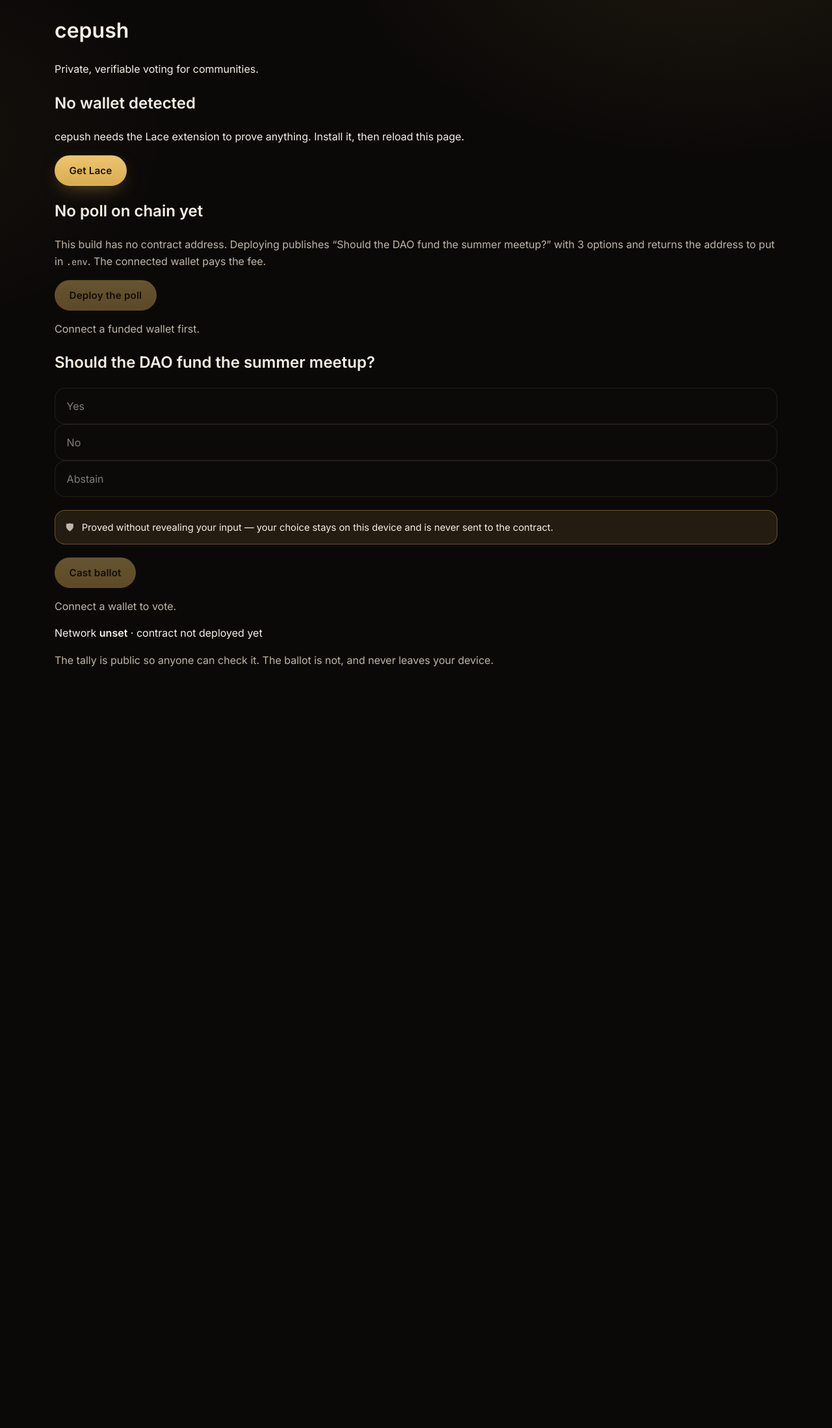
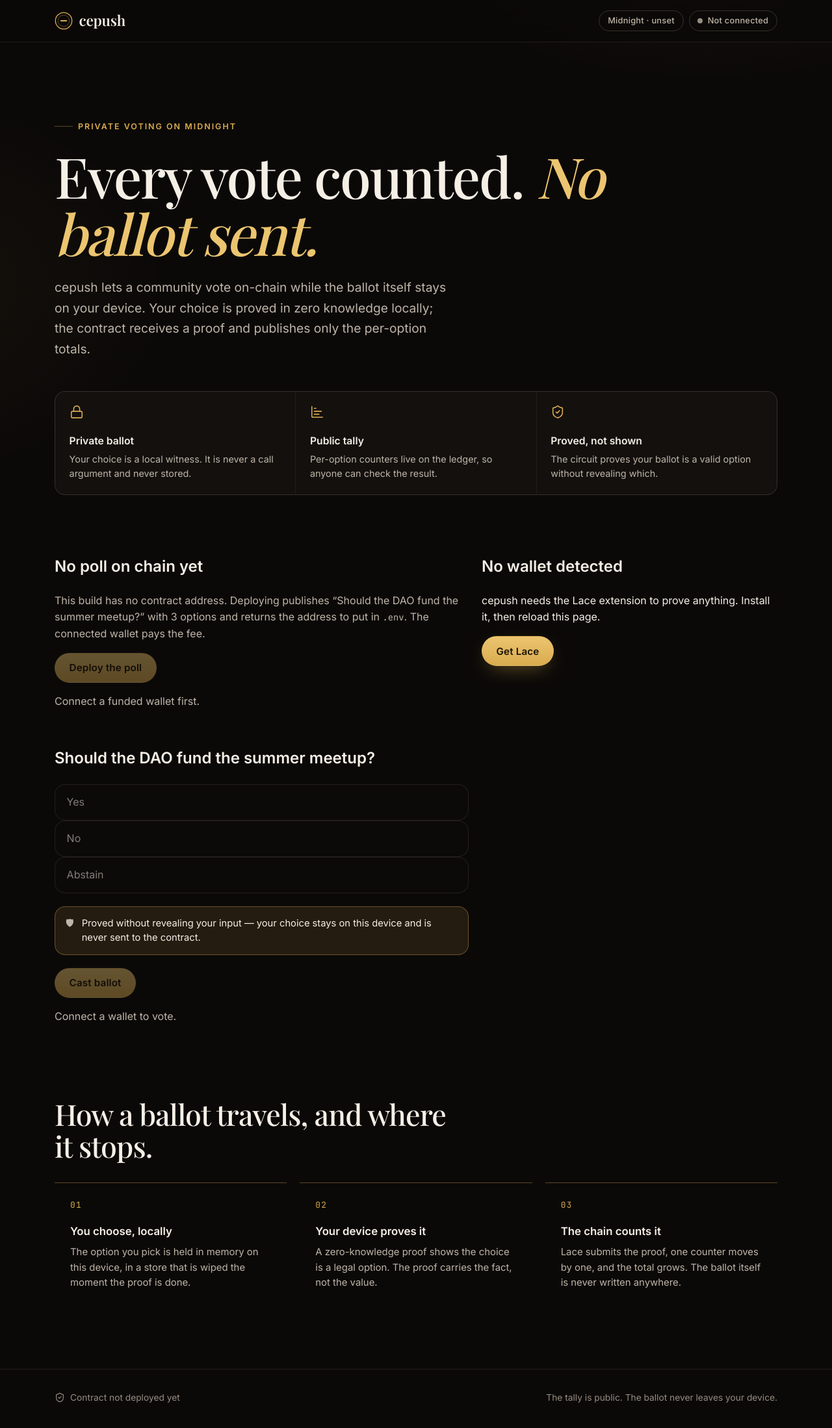
Before and after one commit to ytcsec/cepush, a React (Vite) app: page / in a window 1280 px wide. Shown: the top 2198 px of the page at 65% size. Before the commit the page ends 1045 px from the top, so only its background shows below. Built offline with nearby package versions, Linux system fonts and the light colour scheme; no server answers; a web font is replaced by a local one; what @midnight-ntwrk/compact-js, @midnight-ntwrk/compact-runtime, @midnight-ntwrk/midnight-js-utils would draw is missing.

Commit message:
feat(ui): add the site header, hero and ballot journey

```diff
--- a/src/App.tsx
+++ b/src/App.tsx
@@ -2,6 +2,7 @@ import { useState } from 'react';
 
 import { CircuitCall } from './components/CircuitCall';
 import { DeployPanel } from './components/DeployPanel';
+import { BrandMark, Icon } from './components/Icon';
 import { PublicLedger } from './components/PublicLedger';
 import { WalletConnect } from './components/WalletConnect';
 import { useWallet } from './hooks/useWallet';
@@ -11,37 +12,113 @@ export default function App() {
   const wallet = useWallet();
   // Bumped after each accepted ballot so the public tally re-reads the chain.
   const [ballotsCast, setBallotsCast] = useState(0);
+  const connected = wallet.status === 'connected';
 
   return (
-    <div className="shell">
-      <header className="masthead">
-        <h1>cepush</h1>
-        <p className="tagline">Private, verifiable voting for communities.</p>
+    <>
+      <header className="site-header">
+        <div className="shell site-header__inner">
+          <a className="brand" href="/" aria-label="cepush home">
+            <BrandMark />
+            <span className="brand__name">cepush</span>
+          </a>
+          <div className="header-meta">
+            <span className="pill pill--network">Midnight · {wallet.networkId}</span>
+            <span className="pill">
+              <span className={connected ? 'dot dot--live' : 'dot'} aria-hidden="true" />
+              {connected ? 'Wallet connected' : 'Not connected'}
+            </span>
+          </div>
+        </div>
       </header>
 
-      <main>
-        <WalletConnect {...wallet} />
-        <DeployPanel session={wallet.session} />
-        <CircuitCall session={wallet.session} onVoted={() => setBallotsCast((n) => n + 1)} />
-        <PublicLedger session={wallet.session} refreshKey={ballotsCast} />
+      <main className="shell">
+        <section className="hero" aria-labelledby="hero-title">
+          <p className="eyebrow">Private voting on Midnight</p>
+          <h1 className="hero__title" id="hero-title">
+            Every vote counted. <em>No ballot sent.</em>
+          </h1>
+          <p className="hero__lede">
+            cepush lets a community vote on-chain while the ballot itself stays on your device.
+            Your choice is proved in zero knowledge locally; the contract receives a proof and
+            publishes only the per-option totals.
+          </p>
+
+          <ul className="pillars">
+            <li className="pillar">
+              <Icon name="lock" size={22} />
+              <h3>Private ballot</h3>
+              <p>Your choice is a local witness. It is never a call argument and never stored.</p>
+            </li>
+            <li className="pillar">
+              <Icon name="chart" size={22} />
+              <h3>Public tally</h3>
+              <p>Per-option counters live on the ledger, so anyone can check the result.</p>
+            </li>
+            <li className="pillar">
+              <Icon name="shield" size={22} />
+              <h3>Proved, not shown</h3>
+              <p>The circuit proves your ballot is a valid option without revealing which.</p>
+            </li>
+          </ul>
+        </section>
+
+        <div className="workspace">
+          <div className="stack">
+            <DeployPanel session={wallet.session} />
+            <CircuitCall session={wallet.session} onVoted={() => setBallotsCast((n) => n + 1)} />
+          </div>
+          <div className="stack">
+            <WalletConnect {...wallet} />
+            <PublicLedger session={wallet.session} refreshKey={ballotsCast} />
+          </div>
+        </div>
+
+        <section className="section" aria-labelledby="how-title">
+          <h2 className="section__title" id="how-title">
+            How a ballot travels, and where it stops.
+          </h2>
+          <ol className="steps">
+            <li className="step">
+              <h3>You choose, locally</h3>
+              <p>
+                The option you pick is held in memory on this device, in a store that is wiped
+                the moment the proof is done.
+              </p>
+            </li>
+            <li className="step">
+              <h3>Your device proves it</h3>
+              <p>
+                A zero-knowledge proof shows the choice is a legal option. The proof carries the
+                fact, not the value.
+              </p>
+            </li>
+            <li className="step">
+              <h3>The chain counts it</h3>
+              <p>
+                Lace submits the proof, one counter moves by one, and the total grows. The ballot
+                itself is never written anywhere.
+              </p>
+            </li>
+          </ol>
+        </section>
       </main>
 
-      <footer className="footer">
-        <p>
-          Network <strong>{wallet.networkId}</strong>
-          {isDeployed() ? (
-            <>
-              {' · '}contract <code>{CONTRACT_ADDRESS}</code>
-            </>
-          ) : (
-            <> · contract not deployed yet</>
-          )}
-        </p>
-        <p className="muted">
-          The tally is public so anyone can check it. The ballot is not, and never leaves your
-          device.
-        </p>
+      <footer className="site-footer">
+        <div className="shell site-footer__inner">
+          <div className="contract-ref">
+            <Icon name="shield" size={16} />
+            {isDeployed() ? (
+              <span>
+                Contract <code>{CONTRACT_ADDRESS}</code>
+              </span>
+            ) : (
+              <span>Contract not deployed yet</span>
+            )}
+          </div>
+          <span>The tally is public. The ballot never leaves your device.</span>
+        </div>
       </footer>
-    </div>
+    </>
   );
 }
```
